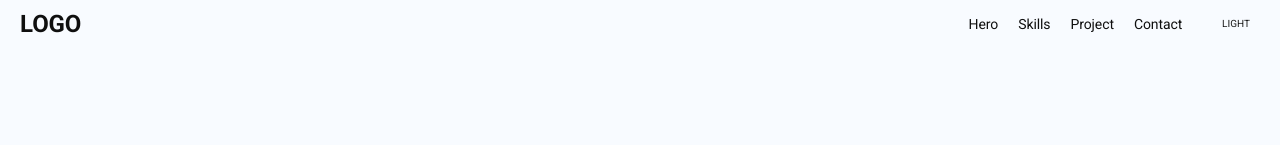
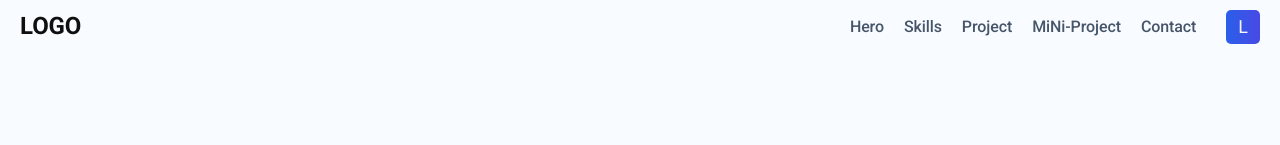
Before and after one commit to SeongMin-089/psm-portfolio, a React (Vite) app: page / in a window 1280 px wide. Shown: the top 145 px of the page. Built offline with nearby package versions, Linux system fonts and the light colour scheme; no server answers.

Commit message:
nav 오류 수정 후 hero 작업 중

```diff
--- a/src/components/home/Header.jsx
+++ b/src/components/home/Header.jsx
@@ -42,7 +42,7 @@ const Header = () => {
             <span>3</span>
           </button>
           <Nav />
-          <button className='btn' onClick={toggleTheme}>{theme}</button>
+          <button className='btn' onClick={toggleTheme}>{theme === 'light' ? 'L' : 'D'}</button>
 
         </div>
       </div>
--- a/src/components/home/Nav.jsx
+++ b/src/components/home/Nav.jsx
@@ -1,21 +1,30 @@
 import React from 'react'
 import useSmoothScroll from '../../hook/useSmoothScroll'
+
 const Nav = () => {
-  const navLink = ['Hero', 'Skills', 'Project', 'Contact']
+  const navLink = [
+    { label: 'Hero', id: 'Hero' },
+    { label: 'Skills', id: 'Skills' },
+    { label: 'Project', id: 'Project' },
+    { label: 'MiNi-Project', id: 'MiniProject' },
+    { label: 'Contact', id: 'Contact' },
+  ]
 
   const scrollTo = useSmoothScroll()
+
   return (
     <nav>
       <ul>
-        {navLink.map((nav, i) => (
-          <li key={i}>
+        {navLink.map((nav) => (
+          <li key={nav.id}>
             <a
               onClick={(e) => {
                 e.preventDefault()
-                scrollTo(nav)
+                scrollTo(nav.id)
               }}
-              href={`#${nav}`}>
-              {nav}
+              href={`#${nav.id}`}
+            >
+              {nav.label}
             </a>
           </li>
         ))}
--- a/src/components/home/styles/Header.scss
+++ b/src/components/home/styles/Header.scss
@@ -89,7 +89,9 @@ header {
             nav ul {
                 display: flex;
                 gap: 2rem;
-                font-size: 1.4rem;
+                font-size: 1.6rem;
+                font-weight: 500;
+                color: var(--gray700);
 
                 @media screen and (max-width:768px) {
 
@@ -108,7 +110,7 @@ header {
                         >a {
                             padding: 2rem 0;
                             display: block;
-                            color: var(--gray900)
+                            color: var(--gray700)
                         }
 
                         &::after {
--- a/src/components/home/styles/Hero.scss
+++ b/src/components/home/styles/Hero.scss
@@ -6,7 +6,7 @@
   height: 100vh;
 
   h1.tit {
-    letter-spacing: -8%;
+    letter-spacing: -7%;
     line-height: 13rem;
   }
 
--- a/src/styles/_themes.scss
+++ b/src/styles/_themes.scss
@@ -27,7 +27,7 @@ $light: (
   gray400: #b3b3b3,
   gray500: #8f8f8f,
   gray600: #687486,
-  gray700: #4d4d4d,
+  gray700: #475569,
   gray800: #2e2e2e,
   gray900: #1a1a1a // 거의 검정에 가까움
 );
--- a/src/styles/common.scss
+++ b/src/styles/common.scss
@@ -45,10 +45,11 @@ section {
         }
 
         .btn {
-            background-color: var(--primary);
-            color: var(--neutral-900);
+            background: var(--primary);
+            color: var(--neutral-100);
+            font-size: 1.8rem;
             border: 0;
-            padding: .6rem 1rem;
+            padding: .6rem 1.2rem;
             cursor: pointer;
             border-radius: .5rem;
             text-transform: uppercase;
```
